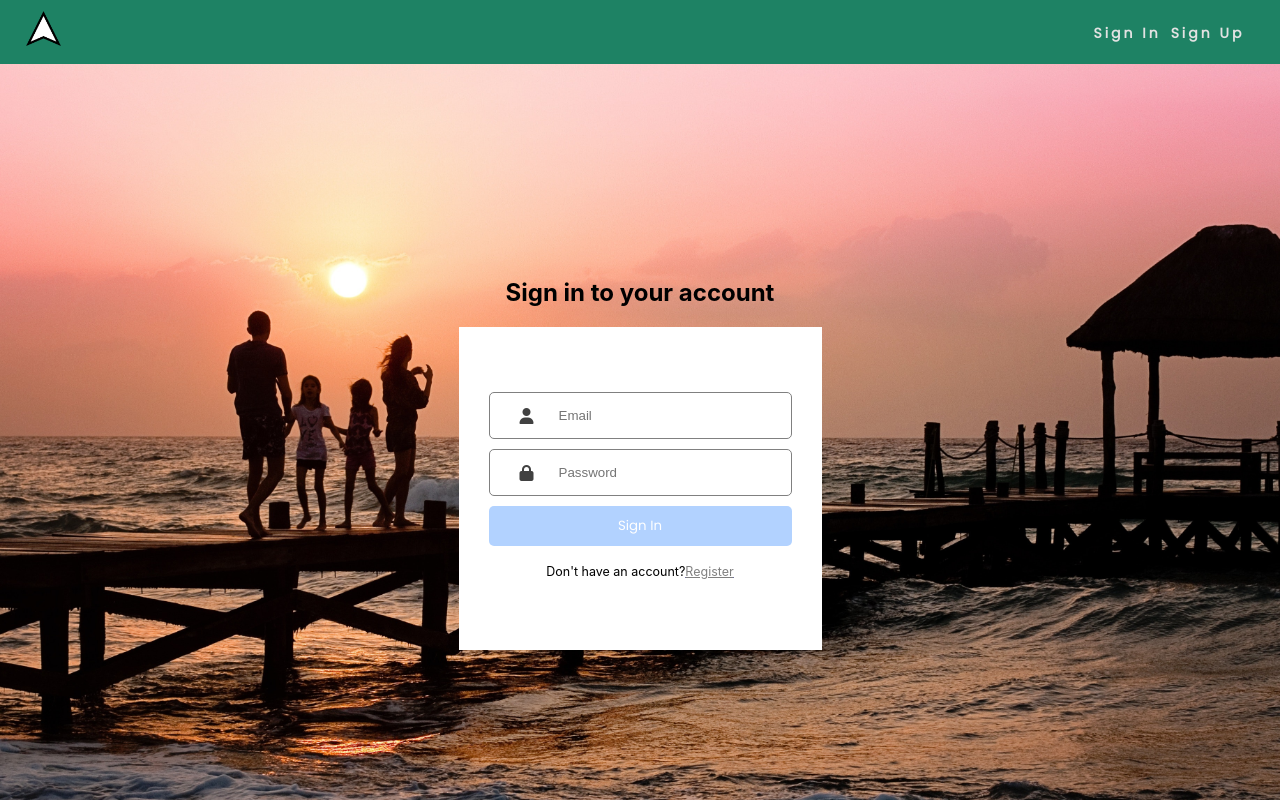
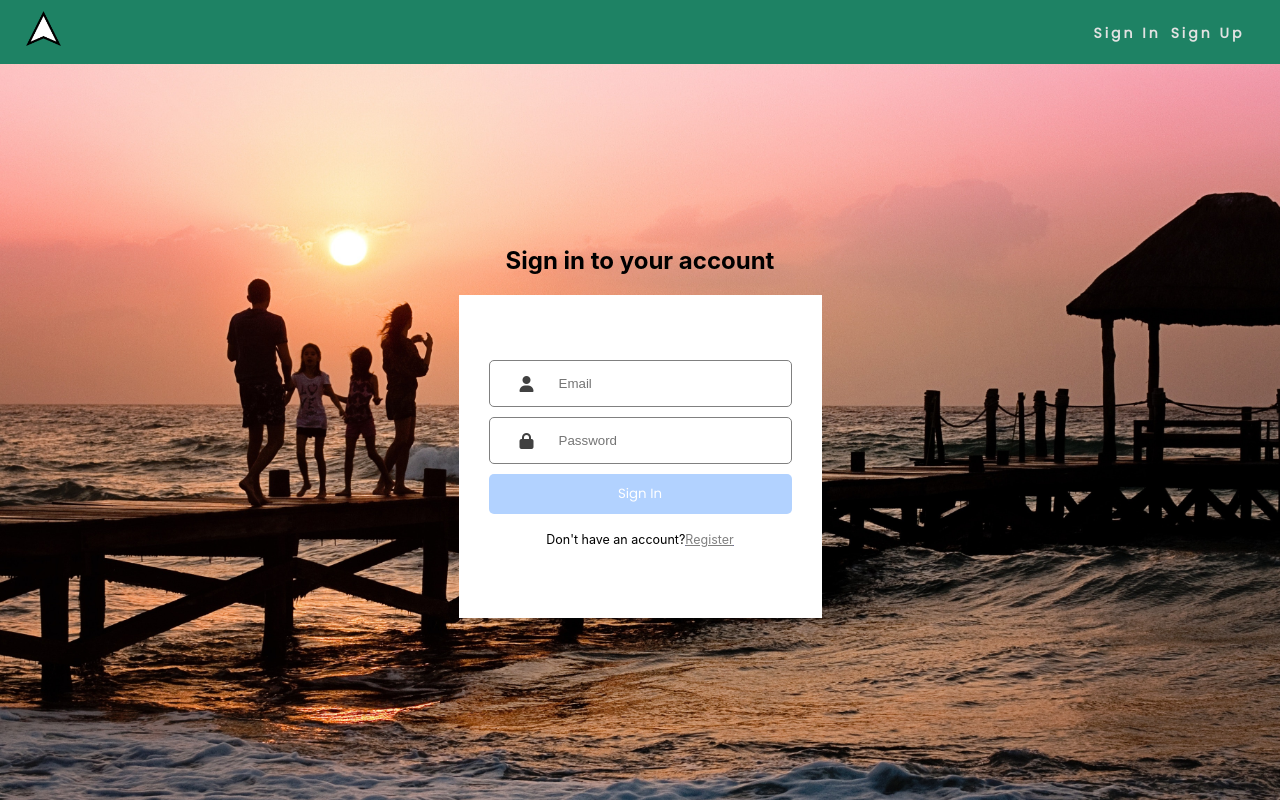
Before and after one commit to Human437/chore-up-client, a React (Create React App) app: page /sign-in in a window 1280 px wide. Built offline with nearby package versions, Linux system fonts and the light colour scheme; no server answers.

Commit message:
Removed unneeded css

```diff
--- a/src/sign-in/sign-in.css
+++ b/src/sign-in/sign-in.css
@@ -4,18 +4,6 @@
   margin: 0;
   padding: 0;
 }
-
-html,body {
-  height: 100%;
-}
-
-body {
-  background-color: rgb(200, 200, 200);
-  font-family: "Poppins";
-  position: relative;
-  text-align: center;
-}
-
 
 #heading-sign-on{
   height: 100px;
@@ -125,8 +113,7 @@ input {
   justify-content: center;
   align-items: center;
   width: 100%;
-  height: 100%;
-  position:fixed;
+  height: 92vh;
   padding:0;
   margin:0;
 }
```
